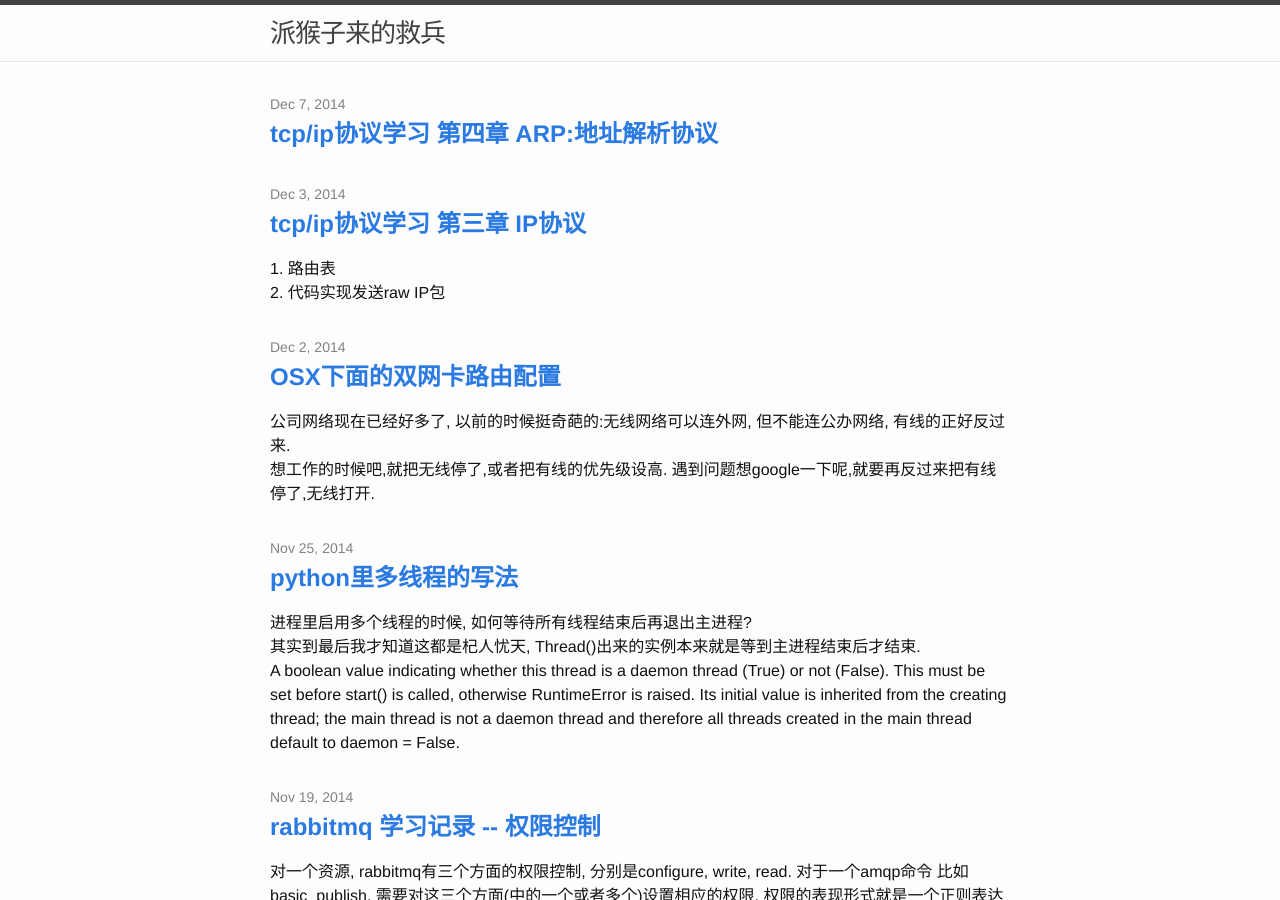
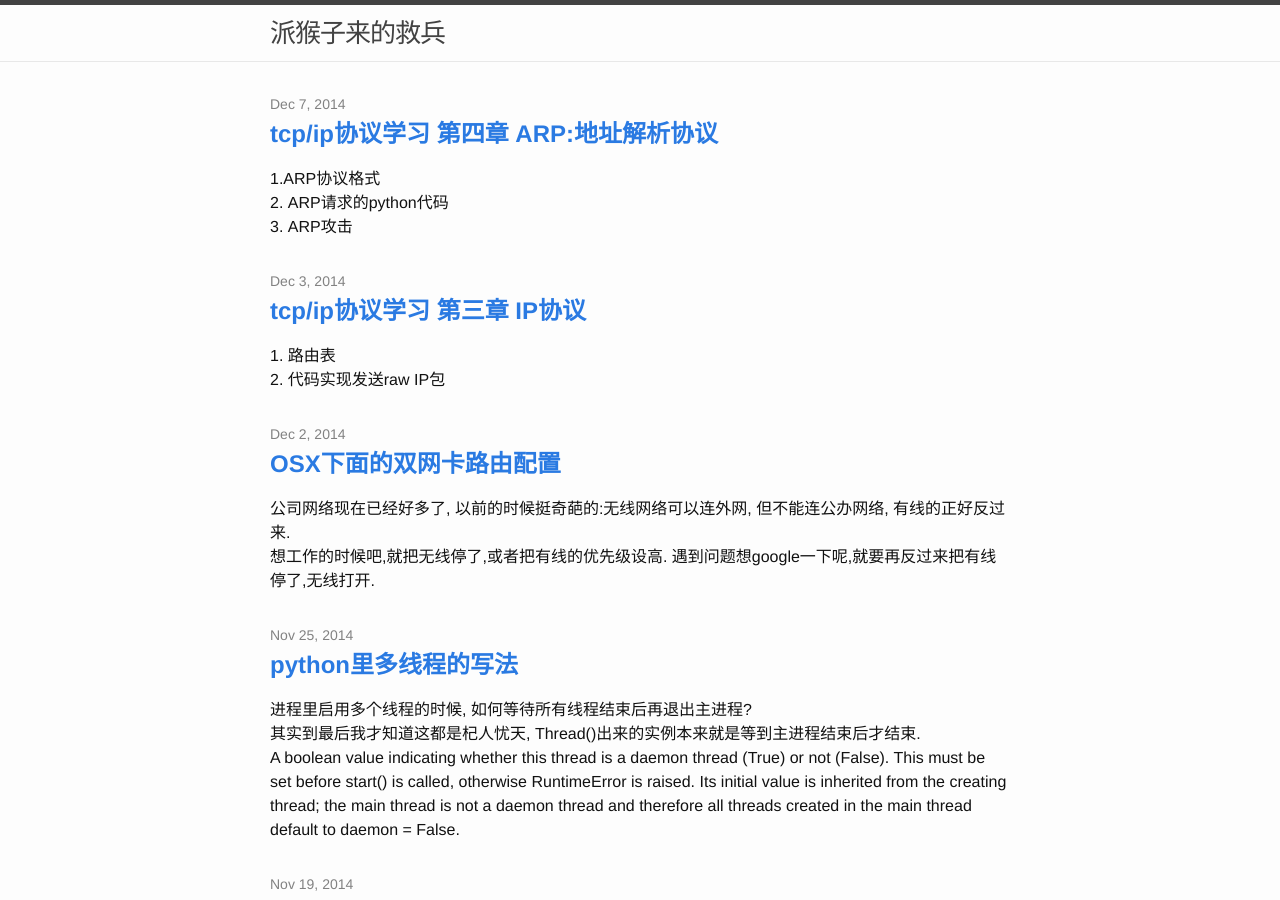
Before and after one commit to childe/ohmycat, a Jekyll site: the page built from index.html, in a window 1280 px wide and 900 px high. Built offline with Jekyll 4.4.1, drawn with Linux system fonts in a browser that asks for light colours; Markdown is read by kramdown in place of the engine named in the settings.

Commit message:
add arp attack

````diff
--- a/_posts/2014-12-07-tcpip-arp.md
+++ b/_posts/2014-12-07-tcpip-arp.md
@@ -3,7 +3,9 @@ layout: post
 title:  "tcp/ip协议学习 第四章 ARP:地址解析协议"
 date:   2014-12-07 17:08:05 +0800
 modifydate:   2014-12-07 17:08:05 +0800
-abstract:   ""
+abstract:   "1.ARP协议格式<br>
+2. ARP请求的python代码<br>
+3. ARP攻击"
 categories: net
 ---
 
@@ -166,3 +165,10 @@ tcpdump: listening on eth0, link-type EN10MB (Ethernet), capture size 65535 byte
 1 packet received by filter
 0 packets dropped by kernel
 ```
+
+# ARP攻击
+上面的代码简单改一下就可以做ARP攻击了.
+
+对网关做一个ARP应答.
+op改为2, 代表ARP应答. 然后把 "以太网源地址"和"发送端以太网地址"都写自己的. IP地址写要攻击的人.
+OVER
````
Also changed, not shown: other parts of _posts/2014-12-07-tcpip-arp.md (+0 -3 lines).
